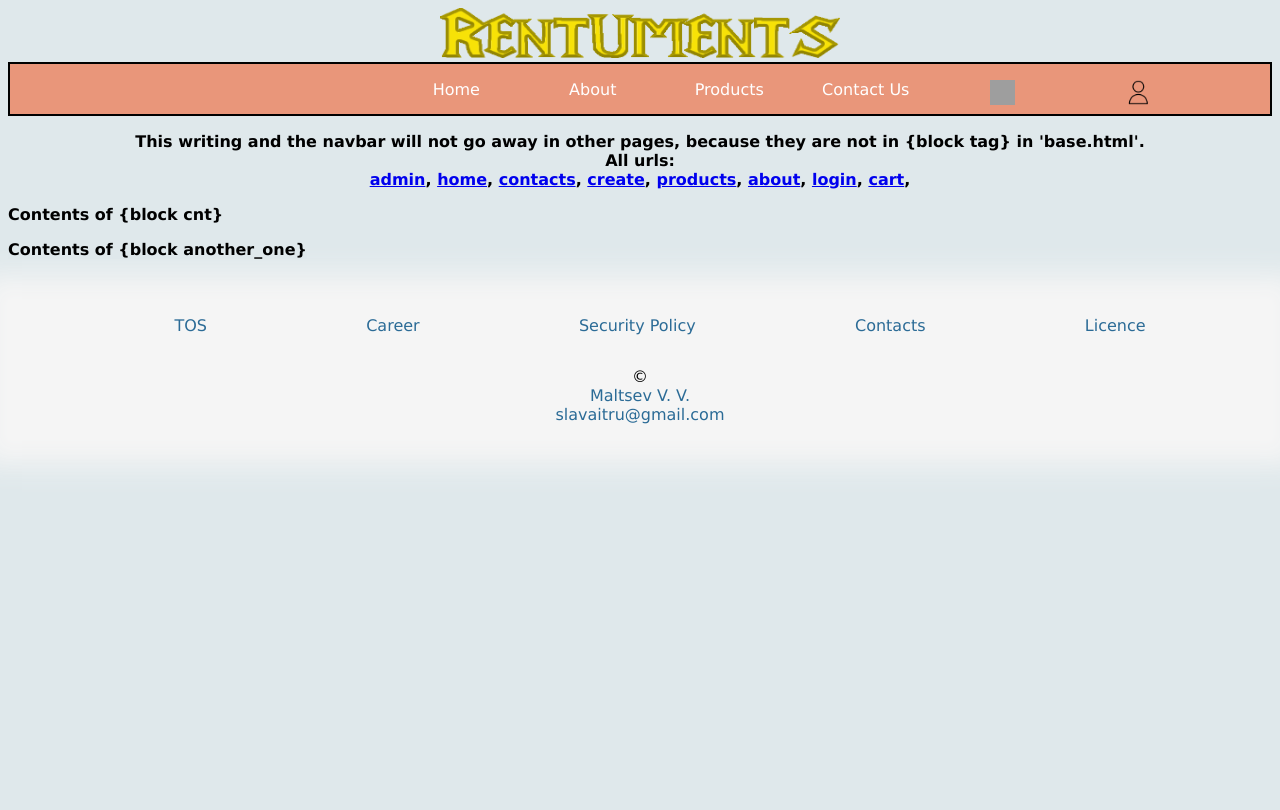
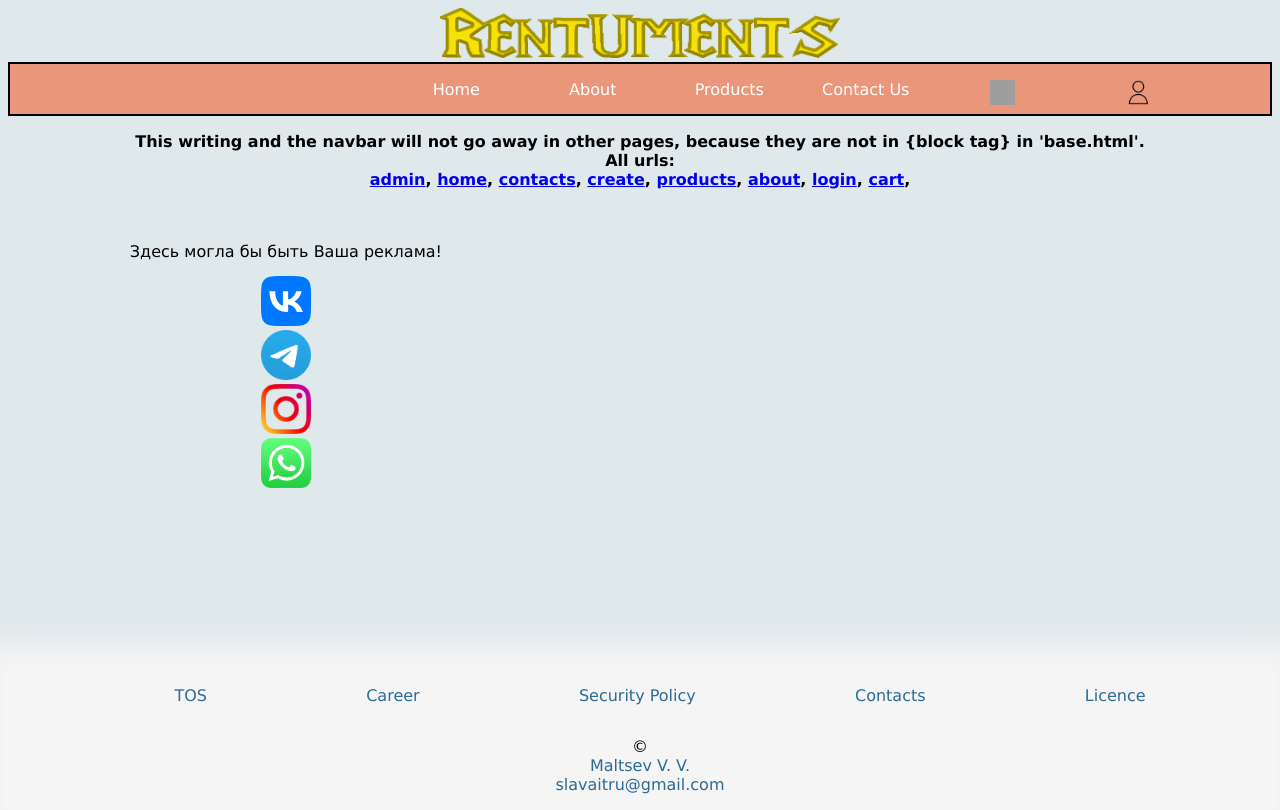
Before and after one commit to SXHRYU/RentUments_website, a Django app: page /contacts/ in a window 1280 px wide. Before the commit the page ends 462 px from the top, so only its background shows below. Run offline with Django 4.2, Linux system fonts and the light colour scheme; grey boxes are pictures that could not be loaded.

Commit message:
created contacts page

```diff
--- a/templates/contacts.html
+++ b/templates/contacts.html
@@ -1,5 +1,30 @@
 {% extends 'base.html' %}
+{% load static %}
+
+{% block cnt %} {% endblock cnt %}
+{% block another_one %}
+
+    <table style="margin-top: 50px;">
+        <tr>
+            <td style="vertical-align: top;">
+                    <p style="text-align: center; margin-top: 0;">Здесь могла бы быть Ваша реклама! <br style="display: block; content: ''; margin-bottom: 15px; ">
+                        <a href="https://vk.com/"><img src="{% static 'img/vk.png' %}" alt="vk logo" width="50px"></a> <br>
+                        <a href="https://t.me/"><img src="{% static 'img/telegram.png' %}" alt="telegram logo" width="50px"></a> <br>
+                        <a href="https://instagram.com/"><img src="{% static 'img/instagram.png' %}" alt="instagram logo" width="50px"></a> <br>
+                        <a href="https://www.whatsapp.com/"><img src="{% static 'img/whatsapp.png' %}" alt="whatsapp logo" width="50px"></a> <br>
+
+                    </p>
+            </td>
+            <td>
+                <iframe style="display: block; margin: 0 auto" src="https://yandex.ru/map-widget/v1/?um=constructor%3A6464fd5b4d05a1409f31e9e94a3c3c4dde94f47abb63254fa21d0f94c831812c&amp;source=constructor"
+                width="400" height="400" frameborder="0">
+                </iframe>
+            </td>
+        </tr>
+    </table>
 
 
 
+{% endblock another_one %}
+
 {% include 'includes/footer.html' %}
```
Also changed, not shown: static/img/instagram.png (added), static/img/telegram.png (added), static/img/vk.png (added), static/img/whatsapp.png (added).
